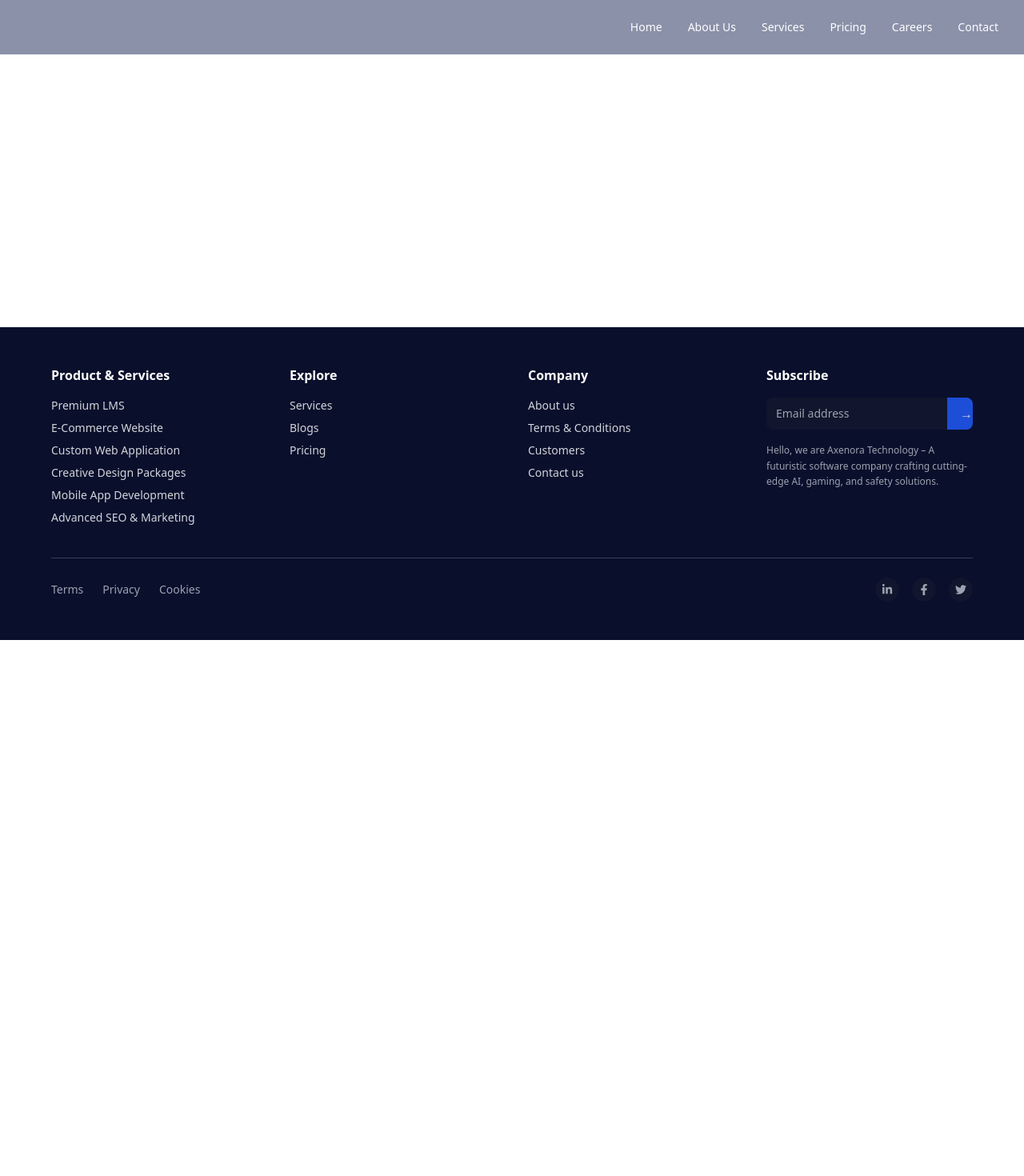
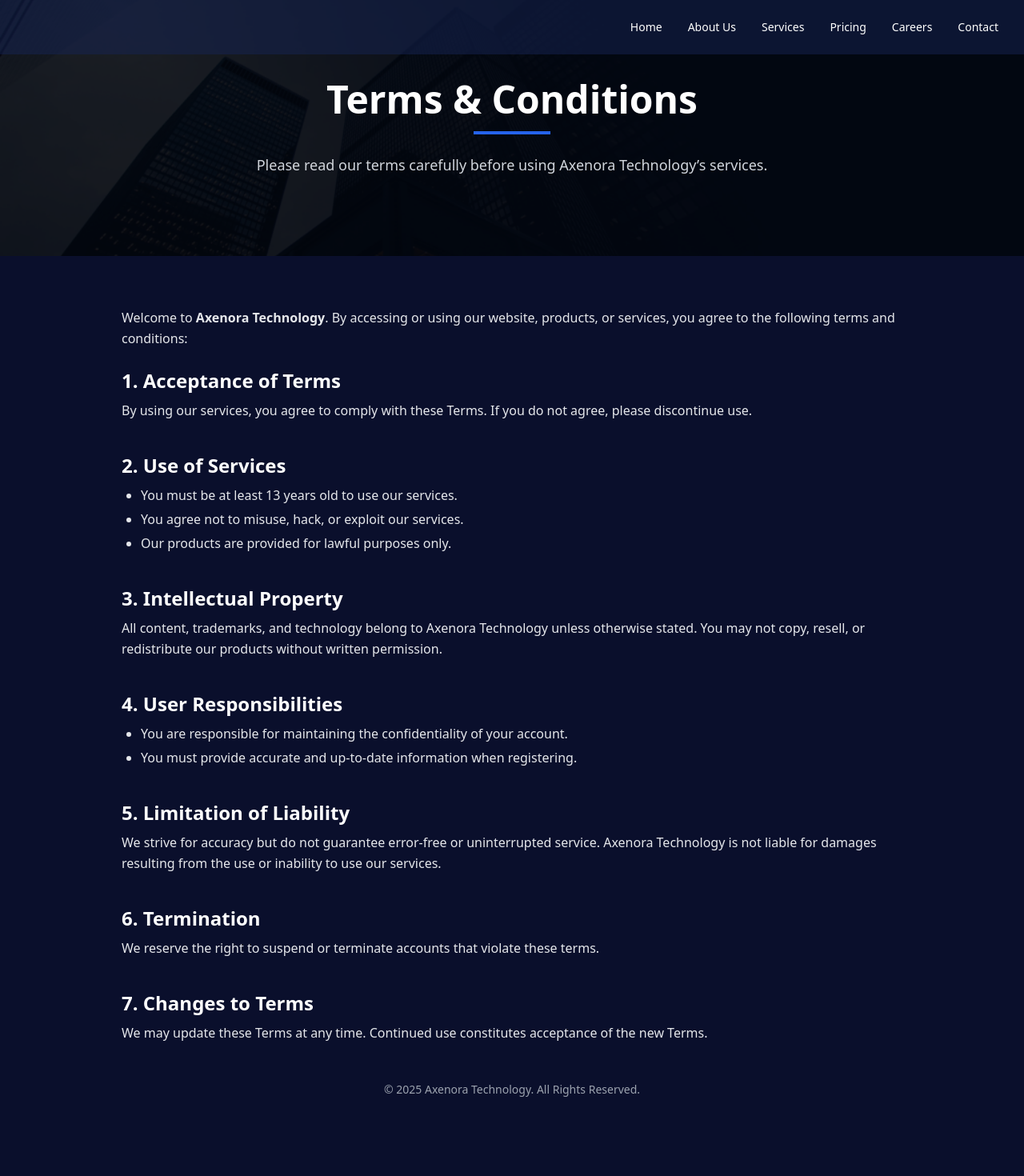
Before and after one commit to axerona/Axenora-Web-Site, a React (Vite) app in the folder frontend/: page /terms in a window 1280 px wide. Shown: the top 1470 px of the page at 80% size. Before the commit the page ends 800 px from the top, so only its background shows below. Built offline with nearby package versions, Linux system fonts and the light colour scheme.

Commit message:
terms.jsx page

```diff
--- a/frontend/src/App.jsx
+++ b/frontend/src/App.jsx
@@ -8,6 +8,7 @@ import Careers from "./components/Careers";
 import Footer from "./components/Footer";
 import AboutUs from "./components/AboutUs";
 import Pricing from "./components/Pricing";
+import Terms from "./components/Terms";
 
 function App() {
   return (
@@ -23,6 +24,7 @@ function App() {
             <Route path="/contact" element={<Contact />} />
             <Route path="/about" element={<AboutUs />} />
             <Route path="/pricing" element={<Pricing />} />
+            <Route path="/terms" element={<Terms />} />
           </Routes>
         </main>
 
--- a/frontend/src/components/Footer.jsx
+++ b/frontend/src/components/Footer.jsx
@@ -35,7 +35,7 @@ const Footer = () => {
           <h3 className="font-semibold text-white mb-4">Company</h3>
           <ul className="space-y-2 text-sm">
             <li><Link to="/about">About us</Link></li>
-            <li><Link to="/terms">Terms & Conditions</Link></li>
+            <li><Link to="/Terms">Terms & Conditions</Link></li>
             <li><Link to="/customers">Customers</Link></li>
             <li><Link to="/contact">Contact us</Link></li>
           </ul>
--- /dev/null
+++ b/frontend/src/components/Terms.jsx
@@ -0,0 +1,114 @@
+import React from "react";
+import bg from "../assets/img.png"; // background image for hero
+
+const Terms = () => {
+  return (
+    <section className="w-full min-h-screen bg-[#0a0f2c]">
+      {/* Hero Section with Background Image */}
+      <div className="relative w-full h-80 flex items-center justify-center">
+        <div className="absolute inset-0">
+          <img
+            src={bg}
+            alt="Terms Background"
+            className="w-full h-full object-cover"
+          />
+          <div className="absolute inset-0 bg-black/70"></div>
+        </div>
+
+        <div className="relative z-10 text-center px-6">
+          <h1 className="text-4xl md:text-5xl font-extrabold text-white mb-4">
+            Terms & Conditions
+          </h1>
+          <div className="w-24 h-1 bg-blue-600 mx-auto mb-6"></div>
+          <p className="text-lg text-gray-300 max-w-2xl mx-auto">
+            Please read our terms carefully before using Axenora Technology’s
+            services.
+          </p>
+        </div>
+      </div>
+
+      {/* Terms Content */}
+      <div className="max-w-5xl mx-auto px-6 py-16 text-gray-200 leading-relaxed">
+        <p className="mb-6">
+          Welcome to <span className="font-semibold">Axenora Technology</span>.
+          By accessing or using our website, products, or services, you agree to
+          the following terms and conditions:
+        </p>
+
+        <div className="space-y-10">
+          <div>
+            <h2 className="text-2xl font-semibold text-white mb-2">1. Acceptance of Terms</h2>
+            <p>
+              By using our services, you agree to comply with these Terms. If
+              you do not agree, please discontinue use.
+            </p>
+          </div>
+
+          <div>
+            <h2 className="text-2xl font-semibold text-white mb-2">2. Use of Services</h2>
+            <ul className="list-disc pl-6 space-y-1">
+              <li>You must be at least 13 years old to use our services.</li>
+              <li>You agree not to misuse, hack, or exploit our services.</li>
+              <li>Our products are provided for lawful purposes only.</li>
+            </ul>
+          </div>
+
+          <div>
+            <h2 className="text-2xl font-semibold text-white mb-2">3. Intellectual Property</h2>
+            <p>
+              All content, trademarks, and technology belong to Axenora
+              Technology unless otherwise stated. You may not copy, resell, or
+              redistribute our products without written permission.
+            </p>
+          </div>
+
+          <div>
+            <h2 className="text-2xl font-semibold text-white mb-2">4. User Responsibilities</h2>
+            <ul className="list-disc pl-6 space-y-1">
+              <li>
+                You are responsible for maintaining the confidentiality of your
+                account.
+              </li>
+              <li>
+                You must provide accurate and up-to-date information when
+                registering.
+              </li>
+            </ul>
+          </div>
+
+          <div>
+            <h2 className="text-2xl font-semibold text-white mb-2">5. Limitation of Liability</h2>
+            <p>
+              We strive for accuracy but do not guarantee error-free or
+              uninterrupted service. Axenora Technology is not liable for
+              damages resulting from the use or inability to use our services.
+            </p>
+          </div>
+
+          <div>
+            <h2 className="text-2xl font-semibold text-white mb-2">6. Termination</h2>
+            <p>
+              We reserve the right to suspend or terminate accounts that violate
+              these terms.
+            </p>
+          </div>
+
+          <div>
+            <h2 className="text-2xl font-semibold text-white mb-2">7. Changes to Terms</h2>
+            <p>
+              We may update these Terms at any time. Continued use constitutes
+              acceptance of the new Terms.
+            </p>
+          </div>
+        </div>
+
+        <p className="mt-12 text-center text-gray-400 text-sm">
+          &copy; {new Date().getFullYear()} Axenora Technology. All Rights
+          Reserved.
+        </p>
+      </div>
+    </section>
+  );
+};
+
+export default Terms;
```
